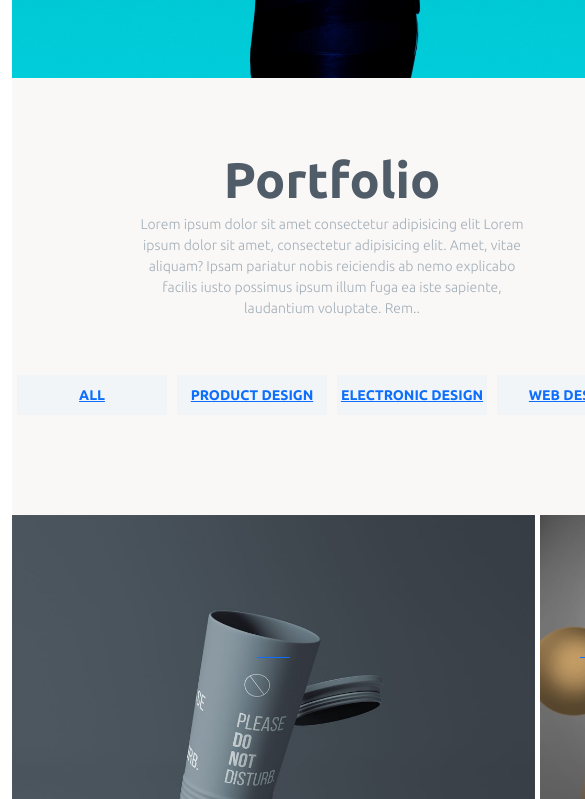
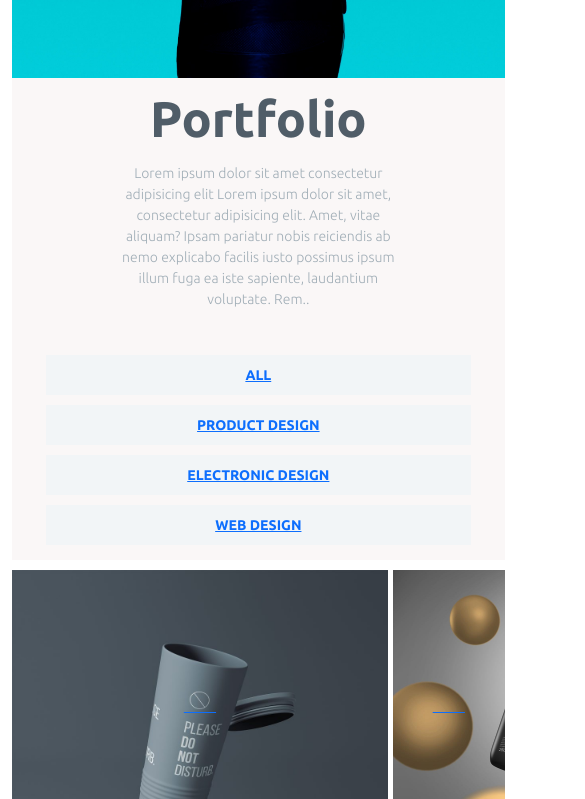
Before and after one commit to YisellSarasua/DesafioSass, a website: page index.html in a window 390 px wide. Shown: the part 885-1684 px from the top of the page, 585 px wide, since content can reach past the window. Drawn offline with nearby package versions, Linux system fonts and the light colour scheme.

Commit message:
ajiste la ul de portfolio para que sea responsive

```diff
--- a/scss/componentes/_portfolio.scss
+++ b/scss/componentes/_portfolio.scss
@@ -7,7 +7,7 @@
 .portfolio{
 
     width: 100%;
-    height: 437px;
+    min-height: 437px;
     background-color:$withe;
     grid-template-rows: repeat(3,1fr);
 
@@ -16,6 +16,7 @@
         height: 30%;
         align-items: flex-end;
         justify-content: center;
+        padding: 10px;
     }
 
     p{
@@ -35,7 +36,12 @@
             justify-content: center;
             list-style: none;
             margin-top: 30px;
-            height:13px;
+            min-height:13px;
+            margin-bottom: 10px;
+            padding: 10px;
+
+
+
 
             li{
                 display: flex;
@@ -155,3 +161,22 @@
     }
 
 }
+
+@media screen and (max-width: 400px) {
+    .portfolio nav {
+
+        justify-content: center;
+
+    }
+
+.portfolio nav ul{
+    flex-direction: column;
+    align-items: center;
+
+}
+
+.portfolio nav ul li{
+    width: 90%;
+
+}
+}
--- a/scss/componentes/_projects.scss
+++ b/scss/componentes/_projects.scss
@@ -188,8 +188,9 @@
             flex-direction: column;
 
             .carrusel{
-            display: flex;
-            justify-items: center;
+
+                display: flex;
+                justify-items: center;
 
                 .image02{
 
```
Also changed, not shown: CSS/style.css, 1 other file.
